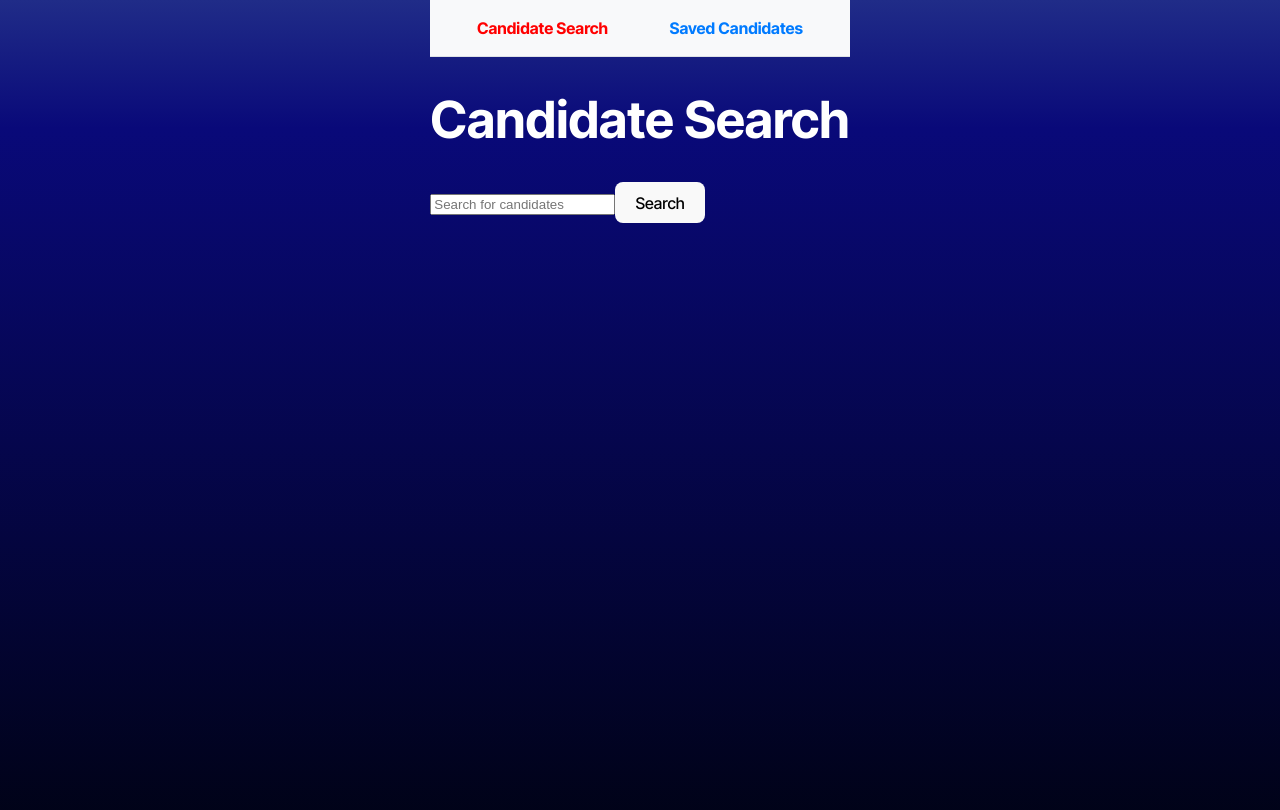
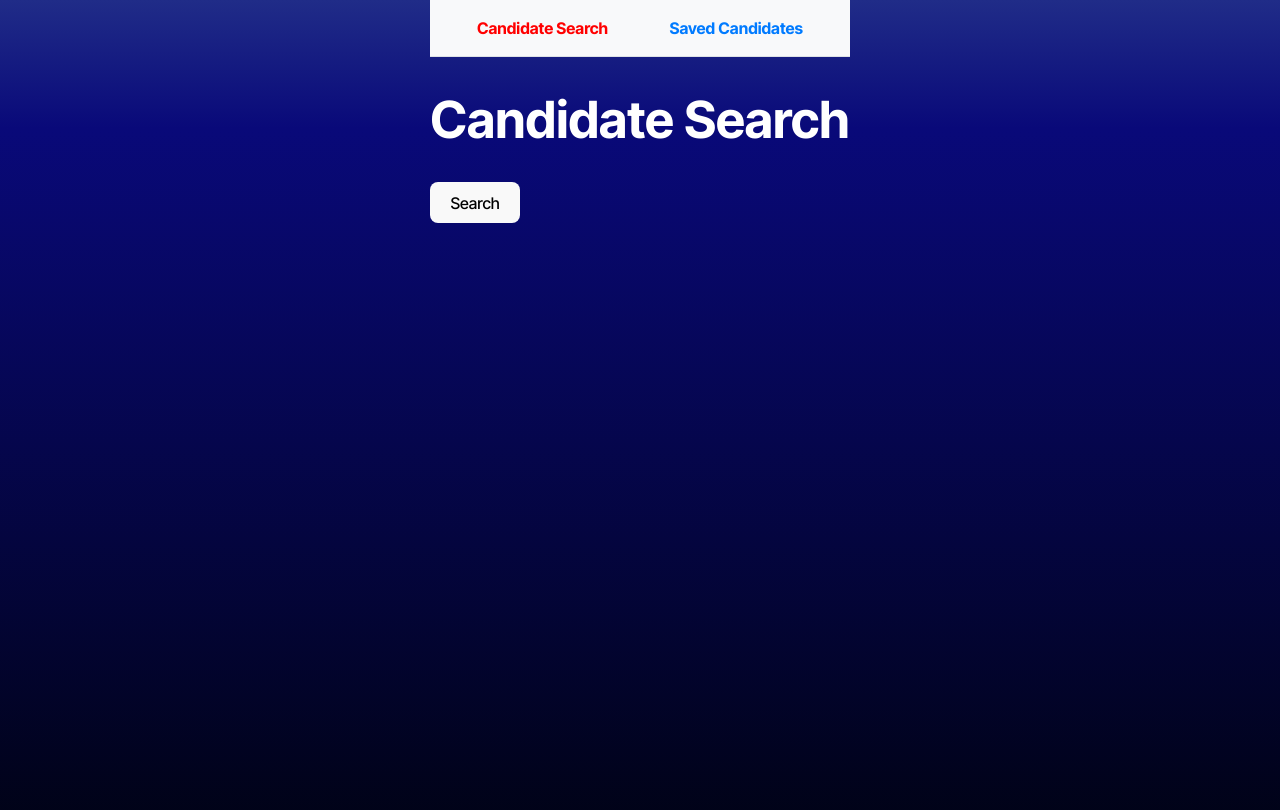
Before and after one commit to mauricek12d/Candidate-Search, a React (Vite) app: page / in a window 1280 px wide. Shown: the top 810 px of the page. Built offline with nearby package versions, Linux system fonts and the light colour scheme.

Commit message:
Removed the SetSearch function and placeholder

```diff
--- a/src/pages/CandidateSearch.tsx
+++ b/src/pages/CandidateSearch.tsx
@@ -12,7 +12,7 @@ interface Candidate {
   company: string;
 }
 const CandidateSearch = () => {
-  const [search, setSearch] = useState('');
+  const [search] = useState('');
   const [user, setUser] = useState<User | null>(null);
   const [loading, setLoading] = useState(false);
   const [error, setError] = useState('');
@@ -101,12 +101,6 @@ const CandidateSearch = () => {
     <div>
       <h1>Candidate Search</h1>
       <div>
-        <input
-          type="text"
-          value={search}
-          onChange={(e) => setSearch(e.target.value)}
-          placeholder="Search for candidates"
-        />
         <button onClick={fetchCandidates} disabled={loading}>
           {loading ? 'Searching...' : 'Search'}
         </button>
```
